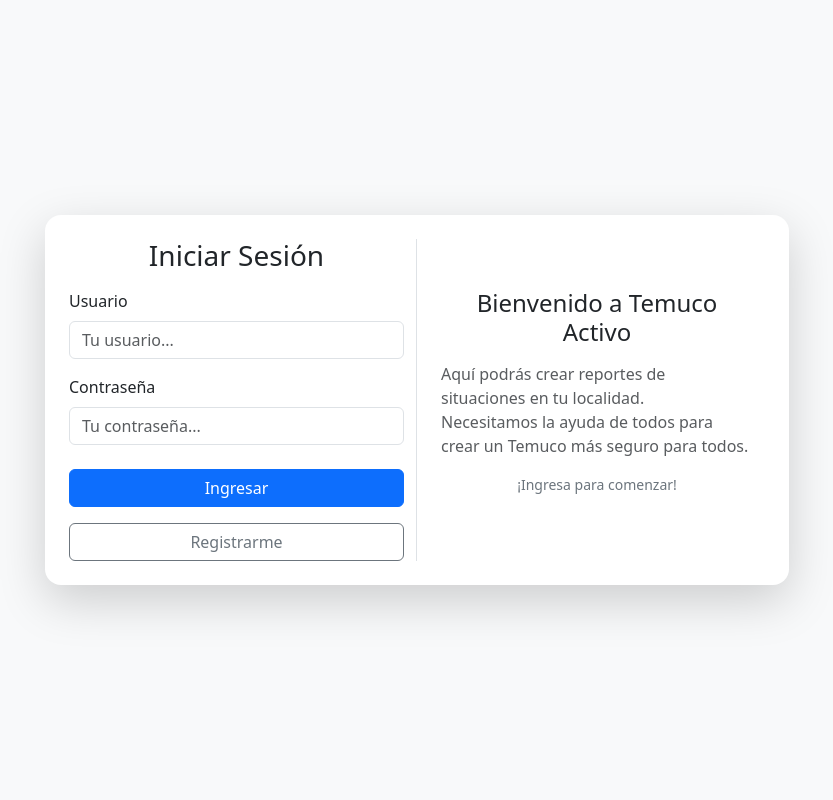
After one commit to Daviiihr/TemucoActivo, a Django app: page /login/ in a window 1280 px wide. The commit adds this page. Shown: the whole page, without its empty margins (223-1056 px from the left). Run offline with Django 5.2, Linux system fonts and the light colour scheme.

Commit message:
feat: Implement user authentication with login, logout, and registration features
- Added login and logout views to handle user sessions.
- Created registration view for new users with validation for username and password.
- Updated URLs to include paths for login, logout, and registration.
- Enhanced the home view to require user authentication.
- Added Bootstrap styling to login and registration templates for improved UI.
- Configured settings for login and logout redirects.
- Updated models and migrations to support user-related functionalities.

```diff
--- a/manage.py
+++ b/manage.py
@@ -1,7 +1,6 @@
 #!/usr/bin/env python
 import os
 import sys
-
 
 def main() -> None:
     """Run administrative tasks."""
--- a/reports/urls.py
+++ b/reports/urls.py
@@ -1,10 +1,17 @@
 from django.urls import path
 
 from . import views
+
+#mi cambio igual
+from .views import login_view, logout_view
 
 app_name = "reports"
 
 urlpatterns = [
     path("", views.home, name="home"),
     path("api/reports/", views.reports_api, name="reports_api"),
+    path("login/", login_view, name="login"),
+    path("logout/", logout_view, name="logout"),
+    path("register/", views.register_view, name="register"),
+
 ]
--- a/reports/views.py
+++ b/reports/views.py
@@ -4,12 +4,19 @@ from decimal import Decimal, InvalidOperation
 from django.conf import settings
 from django.http import JsonResponse
 from django.middleware.csrf import get_token
-from django.shortcuts import render
+from django.shortcuts import render, redirect
 from django.views.decorators.http import require_http_methods
 
 from .models import Report
 
+# Esto lo hice para el login, junto al redirect de arribita
+from django.contrib.auth import authenticate, login, logout
+from django.contrib import messages
+from django.contrib.auth.decorators import login_required
+from django.contrib.auth.models import User
 
+
+@login_required(login_url="/login/")
 def home(request):
     """Render the main incidents map."""
     context = {
@@ -71,3 +78,52 @@ def reports_api(request):
     )
 
     return JsonResponse({"report": serialize_report(report)}, status=201)
+
+
+
+# Mi logiiin
+
+
+def login_view(request):
+
+    if request.method == "POST":
+        username = request.POST.get("username")
+        password = request.POST.get("password")
+
+        user = authenticate(request, username=username, password=password)
+
+        if user is not None:
+            login(request, user)
+            return redirect("reports:home")
+        else:
+            messages.error(request, "Usuario o contraseña incorrectos")
+
+    return render(request, "login.html")
+
+def logout_view(request):
+    logout(request)
+    return redirect("reports:login")
+
+
+def register_view(request):
+    if request.method == "POST":
+        username = request.POST.get("username")
+        password = request.POST.get("password")
+        password2 = request.POST.get("password2")
+
+        if password != password2:
+            messages.error(request, "Las contraseñas no coinciden.")
+            return redirect("reports:register")
+
+        if User.objects.filter(username=username).exists():
+            messages.error(request, "El usuario ya existe.")
+            return redirect("reports:register")
+
+        # Crear usuario
+        user = User.objects.create_user(username=username, password=password)
+        user.save()
+
+        messages.success(request, "Cuenta creada correctamente. Ahora puedes iniciar sesión.")
+        return redirect("reports:login")
+
+    return render(request, "register.html")
--- /dev/null
+++ b/templates/login.html
@@ -0,0 +1,71 @@
+{% load static %}
+
+<!DOCTYPE html>
+<html lang="es">
+<head>
+    <meta charset="UTF-8">
+    <meta name="viewport" content="width=device-width, initial-scale=1.0">
+    <title>Iniciar Sesión</title>
+    <link href="https://cdn.jsdelivr.net/npm/bootstrap@5.3.2/dist/css/bootstrap.min.css" rel="stylesheet">
+</head>
+<body class="bg-light d-flex justify-content-center align-items-center" style="height: 100vh;">
+
+    <div class="container p-4">
+        <div class="row justify-content-center">
+
+            <div class="col-md-8 shadow-lg rounded-4 bg-white p-4">
+
+                <div class="row">
+
+                    <!-- LOGIN (IZQUIERDA) -->
+                    <div class="col-md-6 border-end">
+                        <h3 class="text-center mb-3">Iniciar Sesión</h3>
+
+                        <!-- MENSAJES DE ERROR -->
+                        {% if messages %}
+                            {% for message in messages %}
+                                <div class="alert alert-danger">{{ message }}</div>
+                            {% endfor %}
+                        {% endif %}
+
+                        <form method="POST">
+                            {% csrf_token %}
+
+                            <div class="mb-3">
+                                <label class="form-label">Usuario</label>
+                                <input type="text" name="username" class="form-control" placeholder="Tu usuario..." required>
+                            </div>
+
+                            <div class="mb-3">
+                                <label class="form-label">Contraseña</label>
+                                <input type="password" name="password" class="form-control" placeholder="Tu contraseña..." required>
+                            </div>
+
+                            <button type="submit" class="btn btn-primary w-100 mt-2">Ingresar</button>
+                        </form>
+                        <a href="{% url 'reports:register' %}" class="btn btn-outline-secondary w-100 mt-3">
+                            Registrarme
+                        </a>
+
+                    </div>
+
+                    <!-- DESCRIPCIÓN (DERECHA) -->
+                    <div class="col-md-6 d-flex flex-column justify-content-center p-4">
+                        <h4 class="mb-3 text-center">Bienvenido a Temuco Activo</h4>
+                        <p class="text-muted">
+                            Aquí podrás crear reportes de situaciones en tu localidad.<br>
+                            Necesitamos la ayuda de todos para crear un Temuco más seguro para todos.
+                        </p>
+                        <p class="text-secondary small text-center">¡Ingresa para comenzar!</p>
+                    </div>
+
+                </div>
+
+            </div>
+
+        </div>
+    </div>
+
+    <script src="https://cdn.jsdelivr.net/npm/bootstrap@5.3.2/dist/js/bootstrap.bundle.min.js"></script>
+</body>
+</html>
--- a/temucoactivo/settings.py
+++ b/temucoactivo/settings.py
@@ -112,3 +112,6 @@ DEFAULT_AUTO_FIELD = "django.db.models.BigAutoField"
 
 GOOGLE_MAPS_API_KEY = os.environ.get("GOOGLE_MAPS_API_KEY", "")
 GOOGLE_MAPS_MAP_ID = os.environ.get("GOOGLE_MAPS_MAP_ID", "2ab743cd00ef80bcda57eb6a")
+
+LOGOUT_REDIRECT_URL = "/login/"
+LOGIN_URL = '/login/'
```
Also changed, not shown: templates/register.html (added, +49 -0 lines), templates/reports/index.html (+8 -2 lines), reports/models.py (line endings or trailing spaces).
